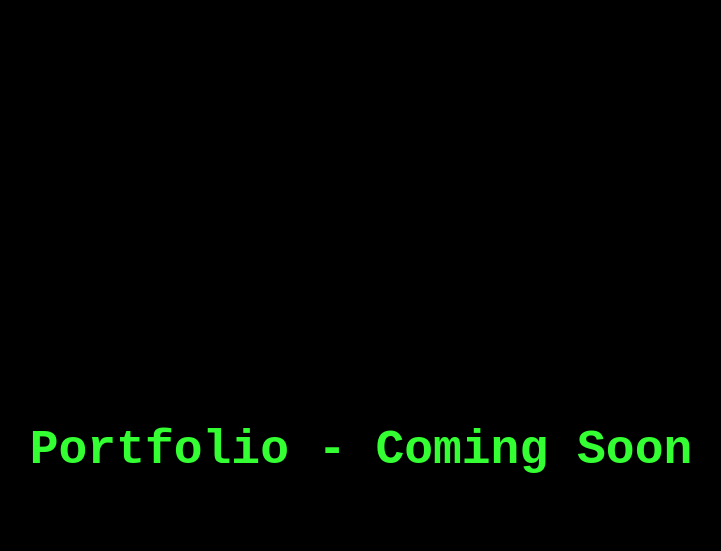
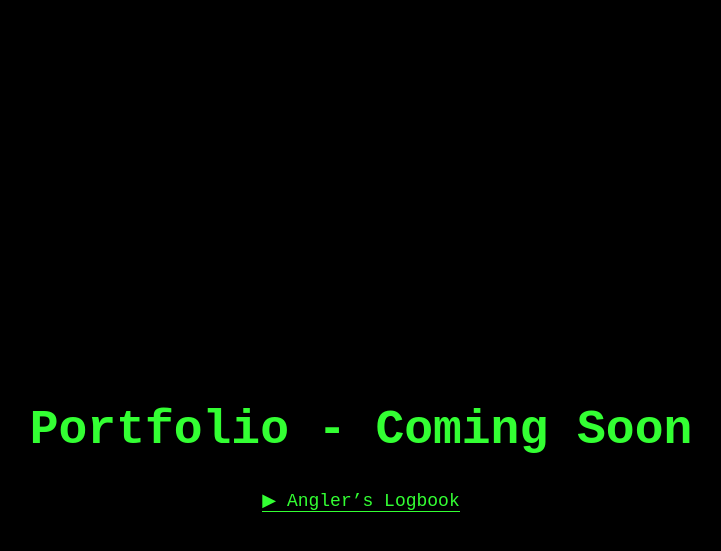
Before and after one commit to relyk9/relyk9.github.io, a Jekyll site: the page portfolio/index.html, which Jekyll copies as it is, in a window 1280 px wide. Shown: the top 551 px of the page, without its empty margins (279-1000 px from the left). Built offline with Jekyll 4.4.1, drawn with Linux system fonts in a browser that asks for light colours.

Commit message:
Update references

```diff
--- a/portfolio/Anglers Logbook/index.html
+++ b/portfolio/anglers-logbook/index.html
@@ -83,7 +83,7 @@
   }
 }
 </script>
-  <script type="module" crossorigin src="/portfolio/myapp/assets/index-BWqfVsbs.js"></script>
+  <script type="module" crossorigin src="/portfolio/anglers-logbook/assets/index-BWqfVsbs.js"></script>
 </head>
 <body class="text-slate-900 selection:bg-sky-200">
     <div id="root"></div>
--- a/portfolio/index.html
+++ b/portfolio/index.html
@@ -22,7 +22,15 @@
 </head>
 <body>
   <div>
-    <h1>Portfolio - Coming Soon</h1>
+  <h1>Portfolio - Coming Soon</h1>
+
+  <p style="margin-top: 20px; font-size: 18px;">
+    <a href="/portfolio/anglers-logbook/"
+       style="color: #33ff33; text-decoration: none; border-bottom: 1px solid #33ff33;">
+      ▶ Angler’s Logbook
+    </a>
+  </p>
   </div>
+
 </body>
 </html>
```
Also changed, not shown: portfolio/anglers-logbook/assets/index-BWqfVsbs.js (renamed from portfolio/Anglers Logbook/assets/index-BWqfVsbs.js).
